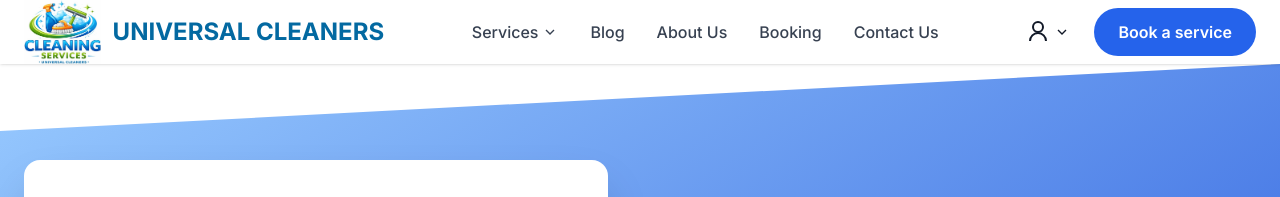
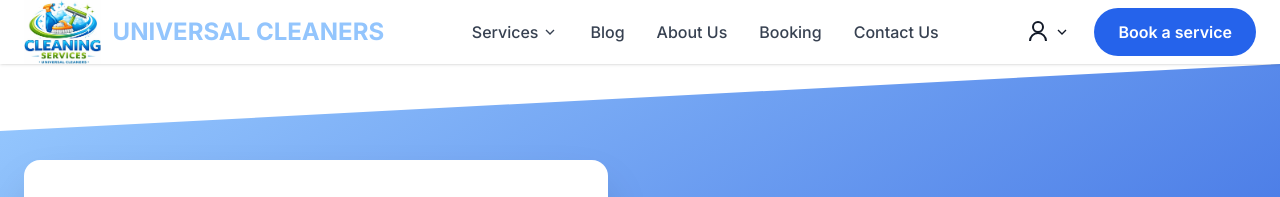
Before and after one commit to narasha263/Universal-Cleaners, a plain HTML site: page index.html in a window 1280 px wide. Shown: the top 197 px of the page. Drawn offline with nearby package versions, Linux system fonts and the light colour scheme.

Commit message:
Update index.html

```diff
--- a/index.html
+++ b/index.html
@@ -43,7 +43,7 @@
 <div class="flex items-center gap-3">
   <img src="logo.jpeg" alt="Universal Cleaners Logo" class="h-14 md:h-16 w-auto">
 
-  <span class="text-xl md:text-2xl font-bold text-sky-700 leading-tight">
+  <span class="text-xl md:text-2xl font-bold text-blue-300 leading-tight">
     UNIVERSAL CLEANERS
   </span>
 </div>
```
